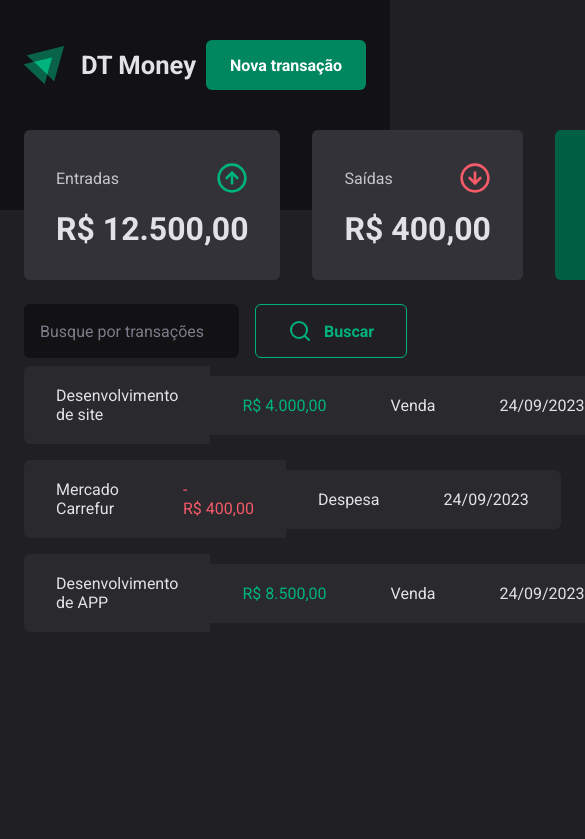
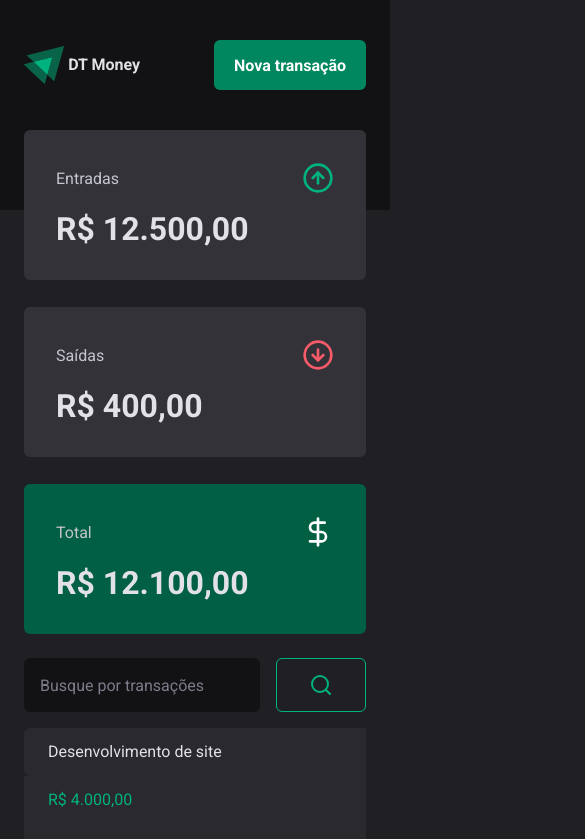
Before and after one commit to moutinhofuturedev/dt-money, a React (Vite) app: page / in a window 390 px wide. Shown: the top 839 px of the page, 585 px wide, since content can reach past the window. Built offline with nearby package versions, Linux system fonts and the light colour scheme; data requests are answered from the project's data file.

Commit message:
feat(register): responsividade

```diff
--- a/src/components/Header/styles.ts
+++ b/src/components/Header/styles.ts
@@ -22,6 +22,14 @@
   strong {
     font-size: 1.6rem;
     line-height: 160%;
+
+    @media (max-width: 768px) and (max-width: 992px) {
+      font-size: 1rem;
+    }
+  }
+
+  @media (max-width: 768px) and (max-width: 992px) {
+    gap: 0.2rem;
   }
 `
 
@@ -40,4 +48,9 @@
   &:hover {
     background-color: ${(props) => props.theme['green-700']};
   }
+
+  @media (max-width: 768px) and (max-width: 992px) {
+    font-size: 1rem;
+    min-width: 100px;
+  }
 `
--- a/src/components/NewTransaction/index.tsx
+++ b/src/components/NewTransaction/index.tsx
@@ -106,6 +106,7 @@
           <input
             type="text"
             placeholder="Descrição"
+            autoComplete="off"
             required
             {...register('description')}
           />
@@ -118,6 +119,7 @@
           <input
             type="text"
             placeholder="Categoria"
+            autoComplete="off"
             required
             {...register('category')}
           />
--- a/src/components/SearchForm/index.tsx
+++ b/src/components/SearchForm/index.tsx
@@ -36,12 +36,13 @@
     <SearchFormContainer onSubmit={handleSubmit(handleSearchTransactions)}>
       <input
         placeholder="Busque por transações"
+        autoComplete="off"
         type="search"
         {...register('query')}
       />
       <button type="submit" disabled={isSubmitting}>
         <Search />
-        Buscar
+        <p>Buscar</p>
       </button>
     </SearchFormContainer>
   )
--- a/src/components/SearchForm/styles.ts
+++ b/src/components/SearchForm/styles.ts
@@ -18,6 +18,10 @@
 
     &::placeholder {
       color: ${(props) => props.theme['gray-500']};
+    }
+
+    @media (max-width: 768px) and (max-width: 992px) {
+      margin-bottom: 0.5rem;
     }
   }
 
@@ -46,5 +50,15 @@
       color: ${(props) => props.theme.white};
       transition: background-color 0.2s, color 0.2s border-color 0.2s;
     }
+
+    p {
+      @media (max-width: 768px) {
+        display: none;
+      }
+    }
+
+    @media (max-width: 768px) and (max-width: 992px) {
+      margin-bottom: 0.5rem;
+    }
   }
 `
--- a/src/components/Summary/styles.ts
+++ b/src/components/Summary/styles.ts
@@ -10,4 +10,11 @@
   grid-template-columns: repeat(3, 1fr);
   gap: 2rem;
   margin-top: -5rem;
+
+  @media (max-width: 768px) and (max-width: 992px) {
+    display: flex;
+    flex-direction: column;
+    justify-content: center;
+    gap: 0.2rem;
+  }
 `
--- a/src/components/Transaction/index.tsx
+++ b/src/components/Transaction/index.tsx
@@ -4,6 +4,7 @@
   TransactionTable,
   PriceHighLight,
 } from './styles'
+import { CalendarCheck } from 'lucide-react'
 export interface TransactionTableProps {
   tableDescription: string
   tablePrice: number
@@ -32,7 +33,10 @@
               </PriceHighLight>
             </td>
             <td>{tableCategory}</td>
-            <td>{dateFormatter.format(new Date(tableDate))}</td>
+            <td>
+              <CalendarCheck size={18} />
+              {dateFormatter.format(new Date(tableDate))}
+            </td>
           </tr>
         </tbody>
       </TransactionTable>
--- a/src/components/Transaction/styles.ts
+++ b/src/components/Transaction/styles.ts
@@ -28,7 +28,33 @@
       &:last-child {
         border-top-right-radius: 6px;
         border-bottom-right-radius: 6px;
+
+        @media (max-width: 768px) and (max-width: 992px) {
+          display: flex;
+          justify-content: flex-end;
+          align-items: center;
+          gap: 0.5rem;
+        }
       }
+
+      svg {
+        display: none;
+
+        @media (max-width: 768px) and (max-width: 992px) {
+          display: inline;
+        }
+      }
+
+      @media (max-width: 768px) and (max-width: 992px) {
+        padding: 1.5rem 1.5rem;
+        line-height: 0;
+      }
+    }
+
+    @media (max-width: 768px) and (max-width: 992px) {
+      display: flex;
+      flex-direction: column;
+      justify-content: center;
     }
   }
 `
```
